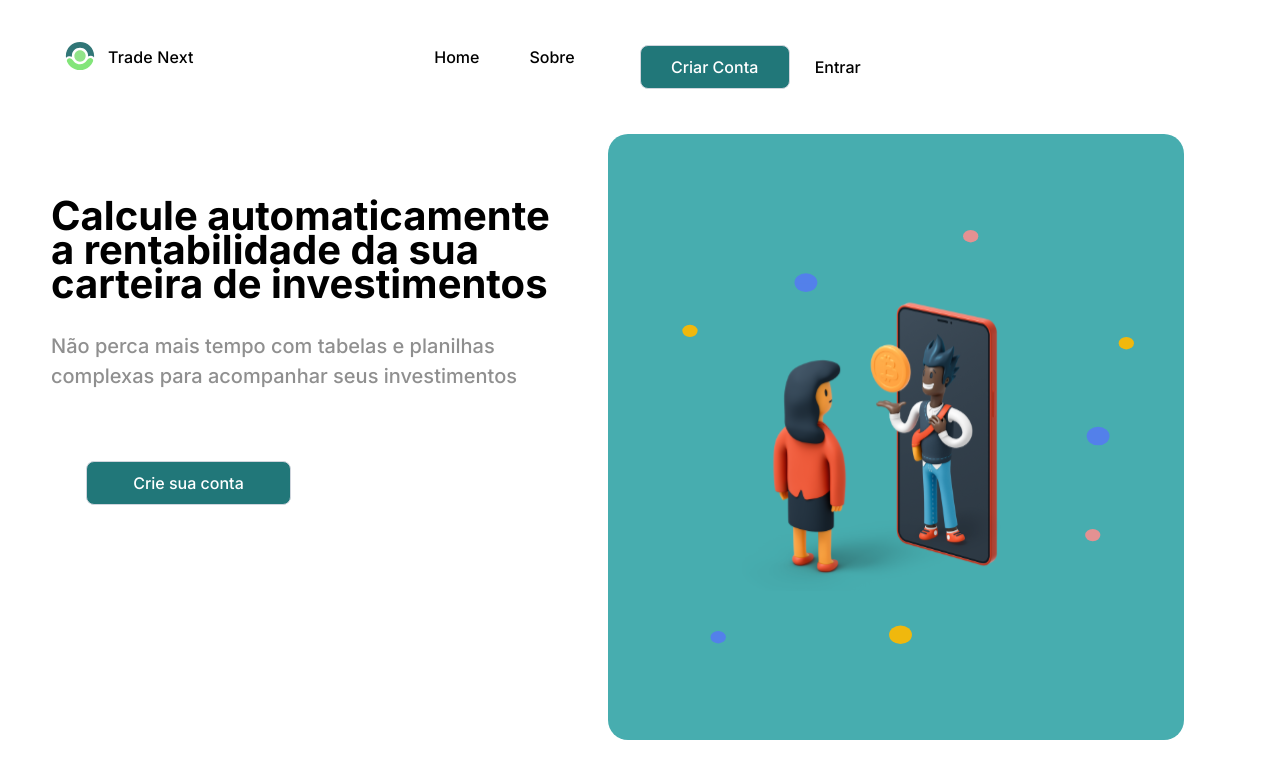
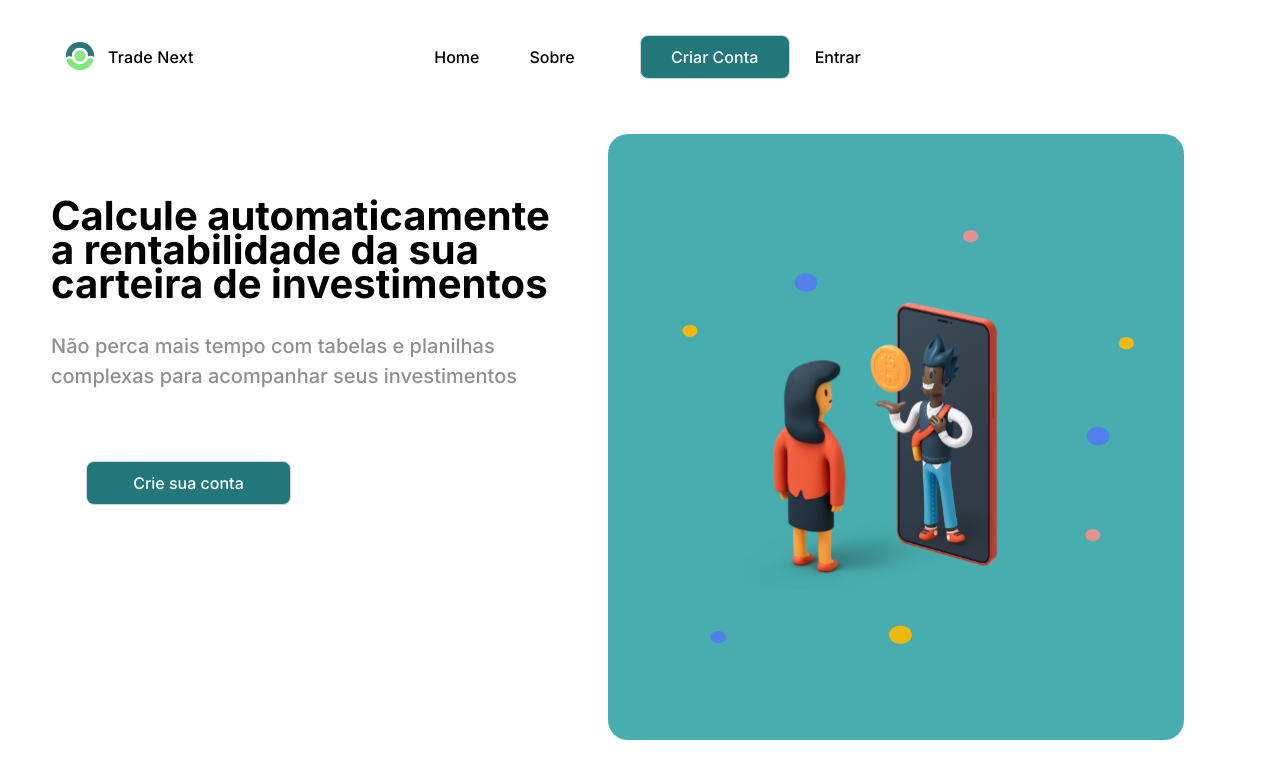
Before and after one commit to tkzuum/Control-Financial, a Next.js app: page / in a window 1280 px wide. Shown: the top 778 px of the page. Built offline with nearby package versions, Linux system fonts and the light colour scheme.

Commit message:
versao atualizada

```diff
--- a/src/styles/index.js
+++ b/src/styles/index.js
@@ -50,6 +50,8 @@ export const Links = styled.div`
     display: flex;
     flex-direction: row;
     align-items: center;
+    top: 0px;
+
 
 
     > li{
@@ -77,9 +79,11 @@ export const Links = styled.div`
         background-color: #119598;
     }
 
-    @media (min-width: 950px) {
+
+    @media (min-width: 500px) {
         position: relative;
         left: 10%;
+        top: 0px;
         display: flex;
         flex-direction: row;
         align-items: center;
@@ -89,12 +93,15 @@ export const Links = styled.div`
         position: relative;
         left: 95px;
 
+
     }
 
     @media (min-width: 360px) {
-        top: 10px;
+        position: relative;
         left: 15px;
     }
+
+
 
 
 `;
@@ -105,7 +112,7 @@ export const Logo = styled.div`
     align-items: center;
     position: absolute;
     left: -5px;
-    top: 35px;
+    top: 30px;
     width: 130px;
     height: 30px;
 
```
